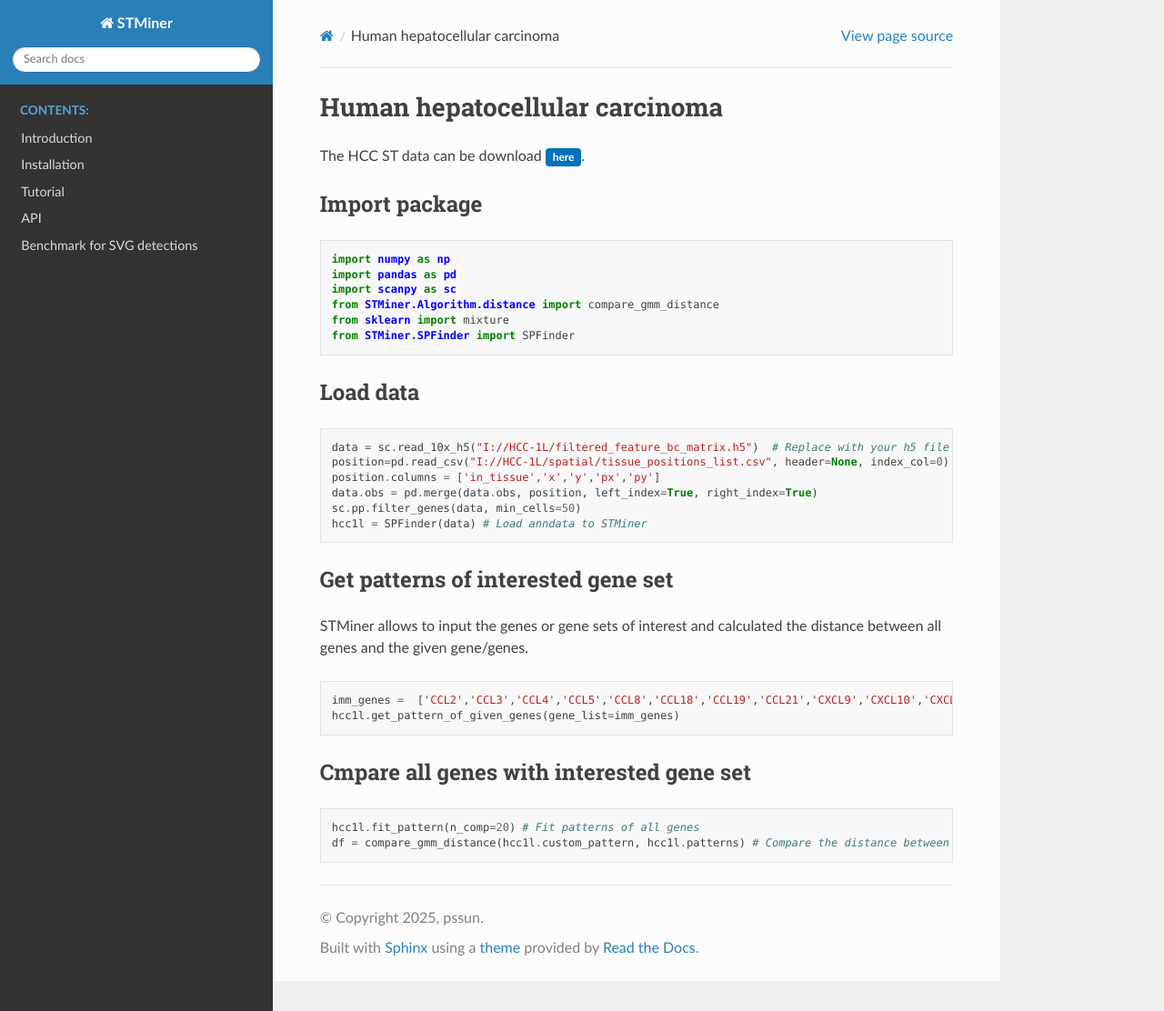
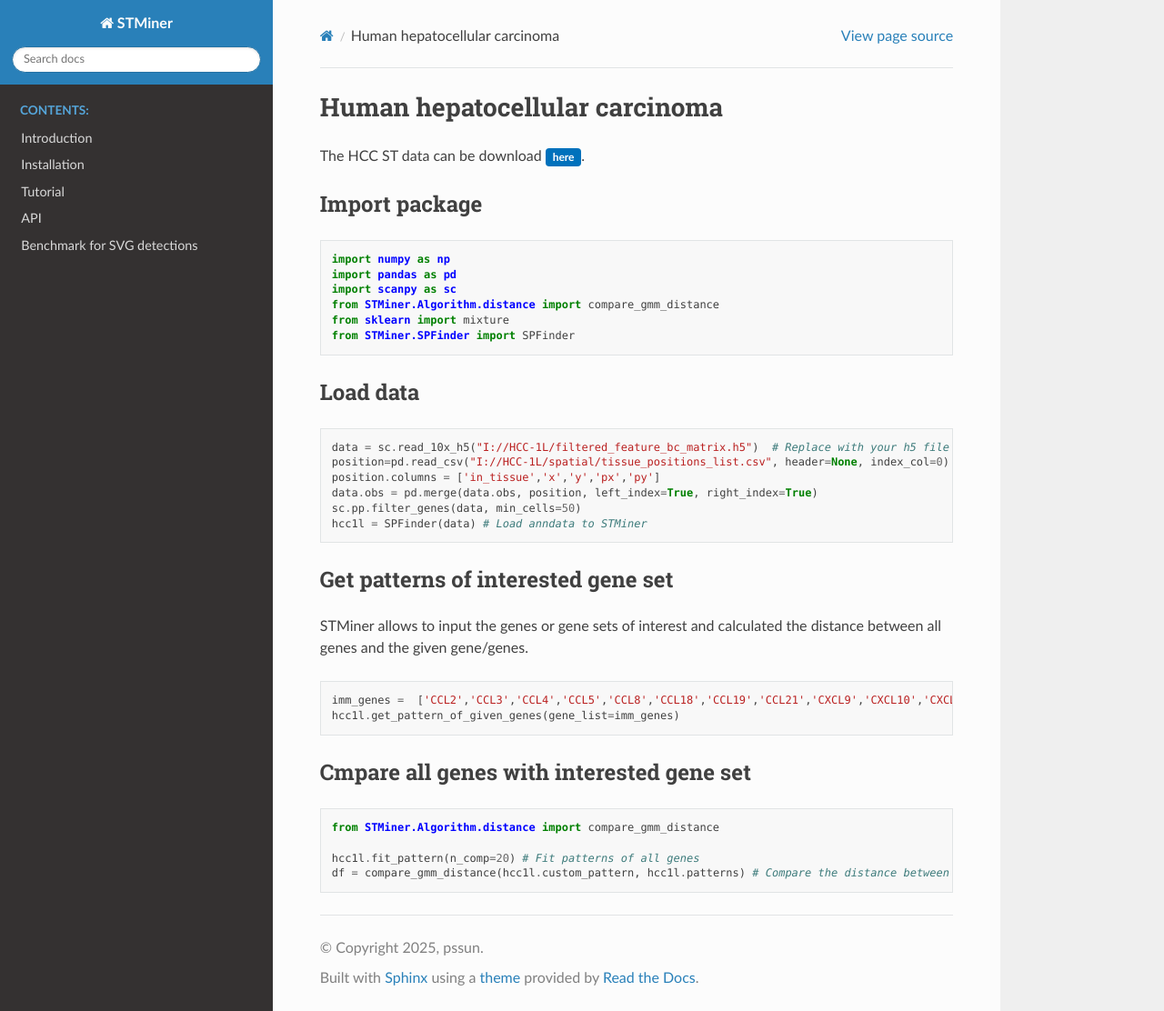
Before and after one commit to PSSUN/STMinerDoc, a Sphinx documentation site: the page built from source/Tutorial/Human_HCC.md, in a window 1280 px wide and 1112 px high. Shown: the whole window at 91% size. Built offline with Sphinx 7.4.7 and the Read the Docs theme 3.1.0, drawn with Linux system fonts in a browser that asks for light colours.

Commit message:
Update Human_HCC.md

````diff
--- a/source/Tutorial/Human_HCC.md
+++ b/source/Tutorial/Human_HCC.md
@@ -36,6 +36,8 @@ hcc1l.get_pattern_of_given_genes(gene_list=imm_genes)
 
 ## Cmpare all genes with interested gene set
 ```python
+from STMiner.Algorithm.distance import compare_gmm_distance
+
 hcc1l.fit_pattern(n_comp=20) # Fit patterns of all genes
 df = compare_gmm_distance(hcc1l.custom_pattern, hcc1l.patterns) # Compare the distance between all genes and the given gene set
 ```
````
